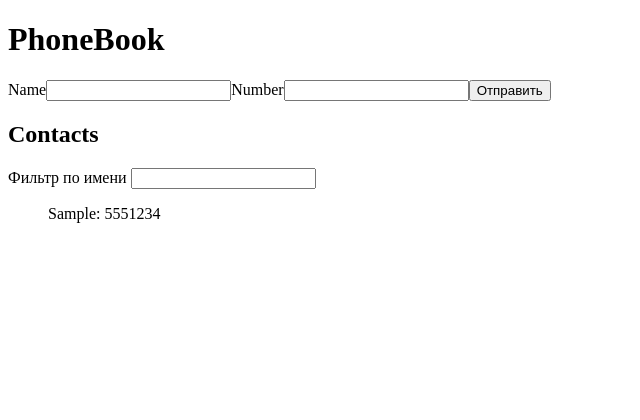
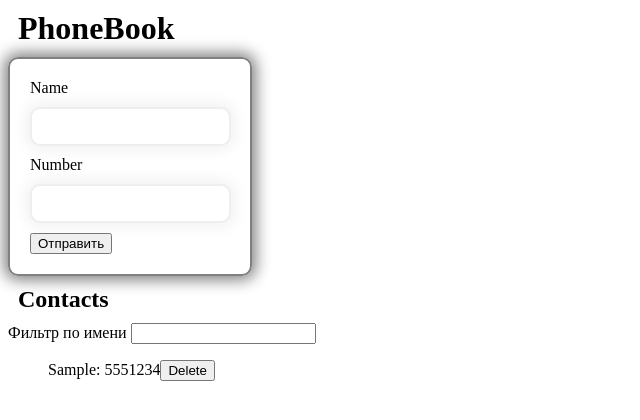
Before and after one commit to Anatoliy-Mostovoy/goit-react-hw-02-phonebook, a React (Create React App) app: page / in a window 1280 px wide. Both pictures are taken after typing "Sample", "5551234" into the empty fields and a click on the button "Отправить". Shown: the top 420 px of the page, without its empty margins (0-640 px from the left). Built offline with nearby package versions, Linux system fonts and the light colour scheme.

Commit message:
Done Style

```diff
--- a/src/App.js
+++ b/src/App.js
@@ -2,7 +2,7 @@ import React, { Component } from 'react';
 import { Form } from './Components/Form/Form';
 import { Contacts } from './Components/Contacts/Contacts';
 import { Filter } from './Components/Filter/Filter';
-// import s from './App.module.css';
+import s from './App.module.css';
 
 export class App extends Component {
   state = {
@@ -36,16 +36,25 @@ export class App extends Component {
     );
   };
 
+  handelDelete = data => {
+    this.setState(prevState => ({
+      contacts: prevState.contacts.filter(contact => contact.id !== data),
+    }));
+  };
+
   render() {
     const visibleContacts = this.getVisibleContacts();
 
     return (
       <>
-        <h1>PhoneBook</h1>
+        <h1 className={s.Title}>PhoneBook</h1>
         <Form submitMethod={this.getSubmitData} />
-        <h2>Contacts</h2>
+        <h2 className={s.Title}>Contacts</h2>
         <Filter value={this.state.filter} onChange={this.changeFilterValue} />
-        <Contacts contacts={visibleContacts} />
+        <Contacts
+          contacts={visibleContacts}
+          deleteFunction={this.handelDelete}
+        />
       </>
     );
   }
--- a/src/App.module.css
+++ b/src/App.module.css
@@ -0,0 +1,4 @@
+.Title {
+  padding: 0;
+  margin: 10px;
+}
--- a/src/Components/Contacts/Contacts.js
+++ b/src/Components/Contacts/Contacts.js
@@ -1,13 +1,23 @@
 import React from 'react';
+import PropTypes from 'prop-types';
 import s from './Contacts.module.css';
-export const Contacts = ({ contacts }) => {
+
+export const Contacts = ({ contacts, deleteFunction }) => {
   return (
     <div>
       <ul>
         {contacts.map(contact => {
           return (
-            <li className={s.list} key={contact.id}>
+            <li className={s.List} key={contact.id}>
               {contact.name}: {contact.number}
+              <button
+                type="button"
+                onClick={() => {
+                  deleteFunction(contact.id);
+                }}
+              >
+                Delete
+              </button>
             </li>
           );
         })}
@@ -15,3 +25,8 @@ export const Contacts = ({ contacts }) => {
     </div>
   );
 };
+
+Contacts.propTypes = {
+  contacts: PropTypes.array.isRequired,
+  deleteFunction: PropTypes.func.isRequired,
+};
--- a/src/Components/Contacts/Contacts.module.css
+++ b/src/Components/Contacts/Contacts.module.css
@@ -1,3 +1,3 @@
-.list {
+.List {
   list-style: none;
 }
--- a/src/Components/Filter/Filter.js
+++ b/src/Components/Filter/Filter.js
@@ -1,4 +1,5 @@
 import React from 'react';
+import PropTypes from 'prop-types';
 
 export const Filter = ({ value, onChange }) => {
   return (
@@ -7,3 +8,8 @@ export const Filter = ({ value, onChange }) => {
     </label>
   );
 };
+
+Filter.propTypes = {
+  value: PropTypes.string.isRequired,
+  onChange: PropTypes.func.isRequired,
+};
--- a/src/Components/Form/Form.js
+++ b/src/Components/Form/Form.js
@@ -1,9 +1,12 @@
 import React, { Component } from 'react';
-// import PropTypes from 'prop-types';
+import PropTypes from 'prop-types';
 import { v4 as uuidv4 } from 'uuid';
 import s from './Form.module.css';
 
 export class Form extends Component {
+  static propTypes = {
+    submitMethod: PropTypes.func.isRequired,
+  };
   state = { name: '', number: '', id: '' };
 
   uniqId = uuidv4();
@@ -25,12 +28,12 @@ export class Form extends Component {
 
   render() {
     return (
-      <div>
-        <form onSubmit={this.handleSubmit}>
-          <label className={s.label} htmlFor={this.uniqId}>
+      <div className={s.Container}>
+        <form className={s.Form} onSubmit={this.handleSubmit}>
+          <label className={s.Label} htmlFor={this.uniqId}>
             Name
             <input
-              className={s.input}
+              className={s.Input}
               type="text"
               name="name"
               pattern="^[a-zA-Zа-яА-Я]+(([' -][a-zA-Zа-яА-Я ])?[a-zA-Zа-яА-Я]*)*$"
@@ -46,6 +49,7 @@ export class Form extends Component {
             Number
             <input
               type="tel"
+              className={s.Input}
               name="number"
               pattern="\+?\d{1,4}?[-.\s]?\(?\d{1,3}?\)?[-.\s]?\d{1,4}[-.\s]?\d{1,4}[-.\s]?\d{1,9}"
               title="Номер телефона должен состоять цифр и может содержать пробелы, тире, круглые скобки и может начинаться с +"
--- a/src/Components/Form/Form.module.css
+++ b/src/Components/Form/Form.module.css
@@ -1,11 +1,26 @@
-.title {
-  color: yellowgreen;
+.Container {
+  width: 200px;
+  padding: 20px;
+  border: 2px solid grey;
+  border-radius: 10px;
+
+  box-shadow: 0 0 15px 4px grey;
+}
+.Form {
+}
+.Label {
+  margin: 0;
+  padding: 0;
 }
 
-.input {
+.Input {
   cursor: pointer;
-  color: green;
+  padding: 10px;
+  margin: 10px 0;
+  border: 2px solid #eee;
+  box-shadow: 0 0 15px 4px rgba(0, 0, 0, 0.06);
+  border-radius: 10px;
 }
-.input:hover {
+.Input:hover {
   transform: scale(1.1);
 }
```
